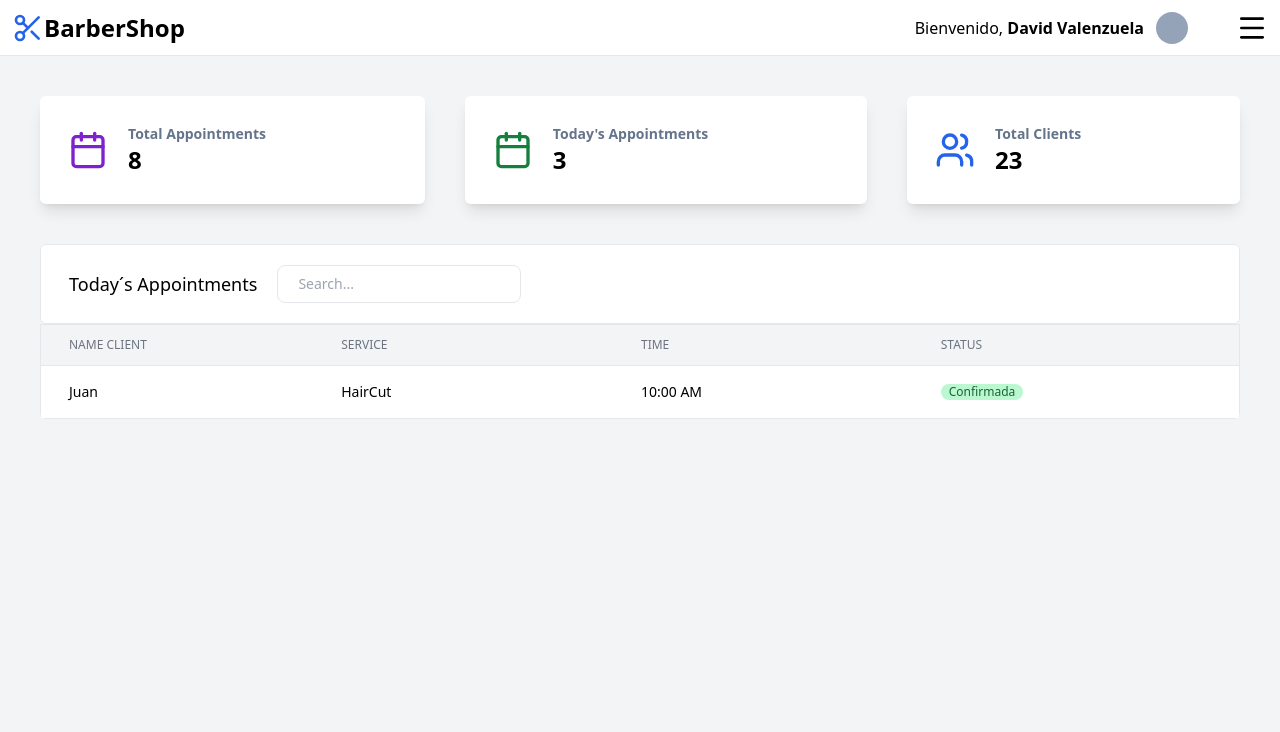
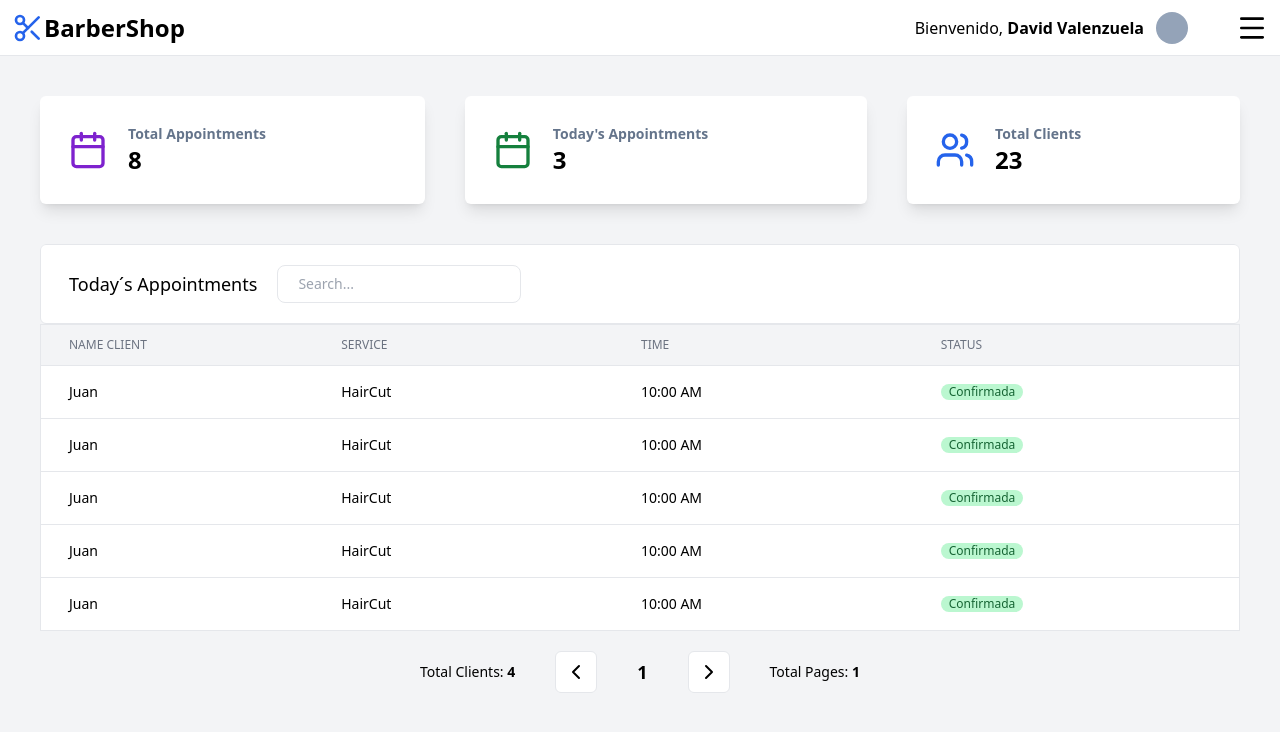
Before and after one commit to davidvchang/BarberShop, a Vue app in the folder frontend/: page / in a window 1280 px wide. Shown: the top 732 px of the page. Built offline with nearby package versions, Linux system fonts and the light colour scheme.

Commit message:
Se agregó el fondo borroso al abrir el modal de add service y se agregó la paginacion a cada vista(solo diseño)

```diff
--- a/frontend/src/components/TableAppointmentToday.vue
+++ b/frontend/src/components/TableAppointmentToday.vue
@@ -1,5 +1,6 @@
 <script setup lang="ts">
     import SearchInput from '../components/SearchInput.vue'
+    import { ChevronRight, ChevronLeft } from 'lucide-vue-next';
 </script>
 
 <template>
@@ -28,8 +29,49 @@
                           <div class="bg-green-200 w-fit px-2 rounded-lg text-green-800 font-medium">Confirmada</div>
                         </td>
                     </tr>
+                    <tr class="border">
+                        <td class="py-4 pl-7 text-sm w-1/4">Juan</td>
+                        <td class="py-4 text-sm w-1/4">HairCut</td>
+                        <td class="py-4 text-sm w-1/4">10:00 AM</td>
+                        <td class="py-4 text-xs w-1/4">
+                          <div class="bg-green-200 w-fit px-2 rounded-lg text-green-800 font-medium">Confirmada</div>
+                        </td>
+                    </tr>
+                    <tr class="border">
+                        <td class="py-4 pl-7 text-sm w-1/4">Juan</td>
+                        <td class="py-4 text-sm w-1/4">HairCut</td>
+                        <td class="py-4 text-sm w-1/4">10:00 AM</td>
+                        <td class="py-4 text-xs w-1/4">
+                          <div class="bg-green-200 w-fit px-2 rounded-lg text-green-800 font-medium">Confirmada</div>
+                        </td>
+                    </tr>
+                    <tr class="border">
+                        <td class="py-4 pl-7 text-sm w-1/4">Juan</td>
+                        <td class="py-4 text-sm w-1/4">HairCut</td>
+                        <td class="py-4 text-sm w-1/4">10:00 AM</td>
+                        <td class="py-4 text-xs w-1/4">
+                          <div class="bg-green-200 w-fit px-2 rounded-lg text-green-800 font-medium">Confirmada</div>
+                        </td>
+                    </tr>
+                    <tr class="border">
+                        <td class="py-4 pl-7 text-sm w-1/4">Juan</td>
+                        <td class="py-4 text-sm w-1/4">HairCut</td>
+                        <td class="py-4 text-sm w-1/4">10:00 AM</td>
+                        <td class="py-4 text-xs w-1/4">
+                          <div class="bg-green-200 w-fit px-2 rounded-lg text-green-800 font-medium">Confirmada</div>
+                        </td>
+                    </tr>
+
                 </tbody>
             </table>
 
+            <div class="w-full flex justify-center items-center gap-10 pt-5">
+                <span class="text-sm">Total Clients: <strong>4</strong></span>
+                <button class="text-sm w-fit p-2 bg-white border rounded-md hover:bg-slate-50 hover:transition-colors duration-300"><ChevronLeft/></button>
+                <span class="text-lg"><strong>1</strong></span>
+                <button class="text-sm w-fit p-2 bg-white border rounded-md hover:bg-slate-50 hover:transition-colors duration-300"><ChevronRight/></button>
+                <span class="text-sm">Total Pages: <strong>1</strong></span>
+            </div>
+
         </div>
 </template>
--- a/frontend/src/components/TableClients.vue
+++ b/frontend/src/components/TableClients.vue
@@ -1,5 +1,6 @@
 <script setup lang="ts">
     import SearchInput from '../components/SearchInput.vue'
+    import { ChevronRight, ChevronLeft } from 'lucide-vue-next';
 </script>
 
 <template>
@@ -29,5 +30,13 @@
                 </tbody>
             </table>
 
+            <div class="w-full flex justify-center items-center gap-10 pt-5">
+                <span class="text-sm">Total Clients: <strong>4</strong></span>
+                <button class="text-sm w-fit p-2 bg-white border rounded-md hover:bg-slate-50 hover:transition-colors duration-300"><ChevronLeft/></button>
+                <span class="text-lg"><strong>1</strong></span>
+                <button class="text-sm w-fit p-2 bg-white border rounded-md hover:bg-slate-50 hover:transition-colors duration-300"><ChevronRight/></button>
+                <span class="text-sm">Total Pages: <strong>1</strong></span>
+            </div>
+
         </div>
 </template>
--- a/frontend/src/components/TableServices.vue
+++ b/frontend/src/components/TableServices.vue
@@ -1,5 +1,5 @@
 <script setup lang="ts">
-    import { ChevronDown } from 'lucide-vue-next';
+    import { ChevronDown, ChevronRight, ChevronLeft } from 'lucide-vue-next';
     import { onMounted, ref, type Component } from 'vue';
     import SearchInput from '../components/SearchInput.vue'
     import axios from 'axios';
@@ -19,6 +19,7 @@ import Swal from 'sweetalert2';
 
     const dataServices = ref<DataForm[]>([])
     const visibilityOptions = ref<Record<string, boolean>>({});
+    const countServices = ref<number>(0)
 
     interface DataForm{
         _id: string,
@@ -30,6 +31,11 @@ import Swal from 'sweetalert2';
     const getServices = async () => {
         const res = await axios.get(urlAPI)
         dataServices.value = res.data
+    }
+
+    const getNumberServices = async () => {
+        const res = await axios.get(urlAPI)
+        countServices.value = res.data.length;
     }
 
     const toggleVisibility = (id: string) => {
@@ -67,6 +73,7 @@ import Swal from 'sweetalert2';
 
     onMounted(() => {
         getServices();
+        getNumberServices()
     });
 </script>
 
@@ -107,5 +114,13 @@ import Swal from 'sweetalert2';
             </tbody>
         </table>
 
+        <div class="w-full flex justify-center items-center gap-10 pt-5">
+            <span class="text-sm">Total Services: <strong>{{ countServices }}</strong></span>
+            <button class="text-sm w-fit p-2 bg-white border rounded-md hover:bg-slate-50 hover:transition-colors duration-300"><ChevronLeft/></button>
+            <span class="text-lg"><strong>1</strong></span>
+            <button class="text-sm w-fit p-2 bg-white border rounded-md hover:bg-slate-50 hover:transition-colors duration-300"><ChevronRight/></button>
+            <span class="text-sm">Total Pages: <strong>2</strong></span>
+        </div>
+
     </div>
 </template>
--- a/frontend/src/views/ServicesPage.vue
+++ b/frontend/src/views/ServicesPage.vue
@@ -12,11 +12,11 @@
 </script>
 
 <template>
-    <div class="px-10 flex flex-col gap-10 bg-BGPrincipal pt-10" style="height: calc(100dvh - 3.5rem);">
+    <div class="px-10 flex flex-col gap-10 bg-BGPrincipal pt-10" style="height: calc(100dvh - 3.5rem);" :class="{'blur-sm': valueModal}">
         <TableServices title="Services" :btn_add="BtnAdd" :btn_add_props="{ text: 'Add Service', click:  toggleValueModal}" name-column1="SERVICE" name-column2="PRICE" name-column3="DESCRIPTION" name-column4="ACTIONS"/>
     </div>
 
-    <div v-if="valueModal === true">
+    <div v-if="valueModal === true" class="fixed inset-0 bg-black bg-opacity-5 flex items-center justify-center z-50">
         <AddService :close-modal="toggleValueModal"/>
     </div>
 </template>
```
